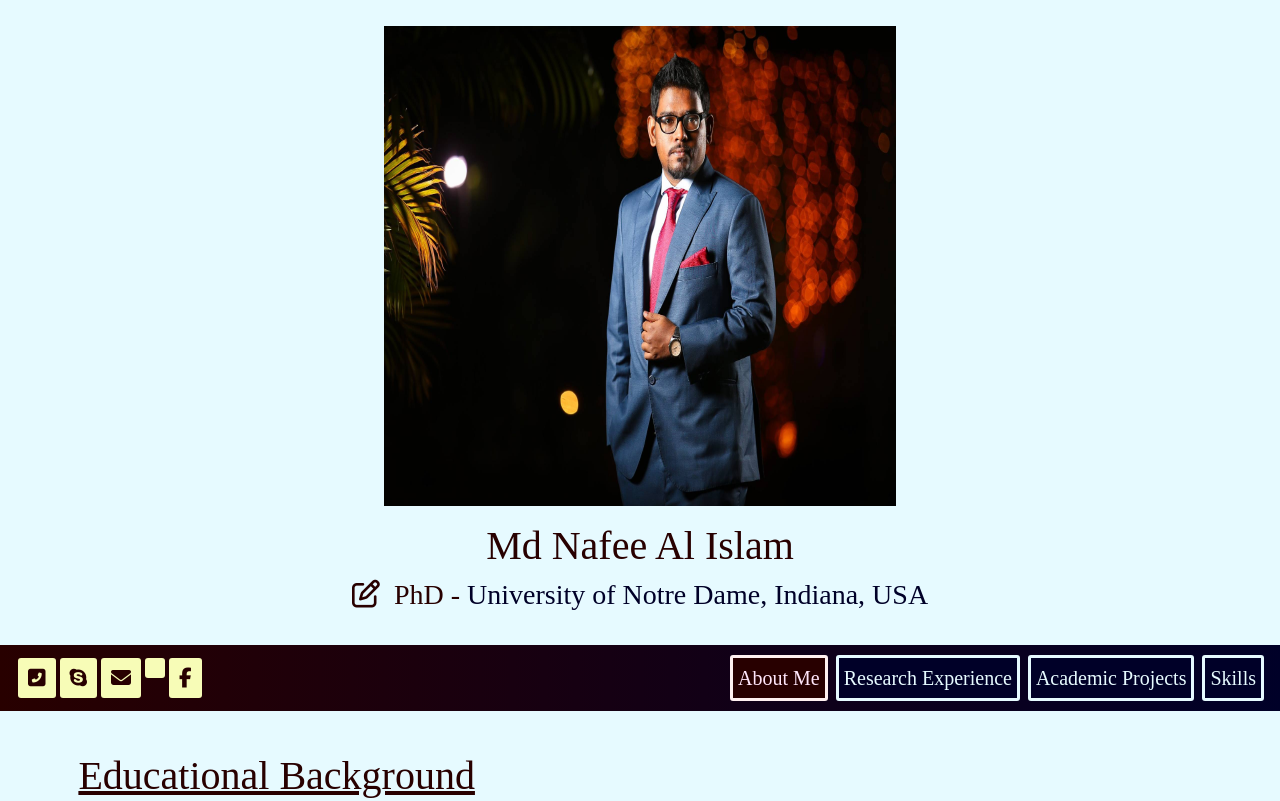
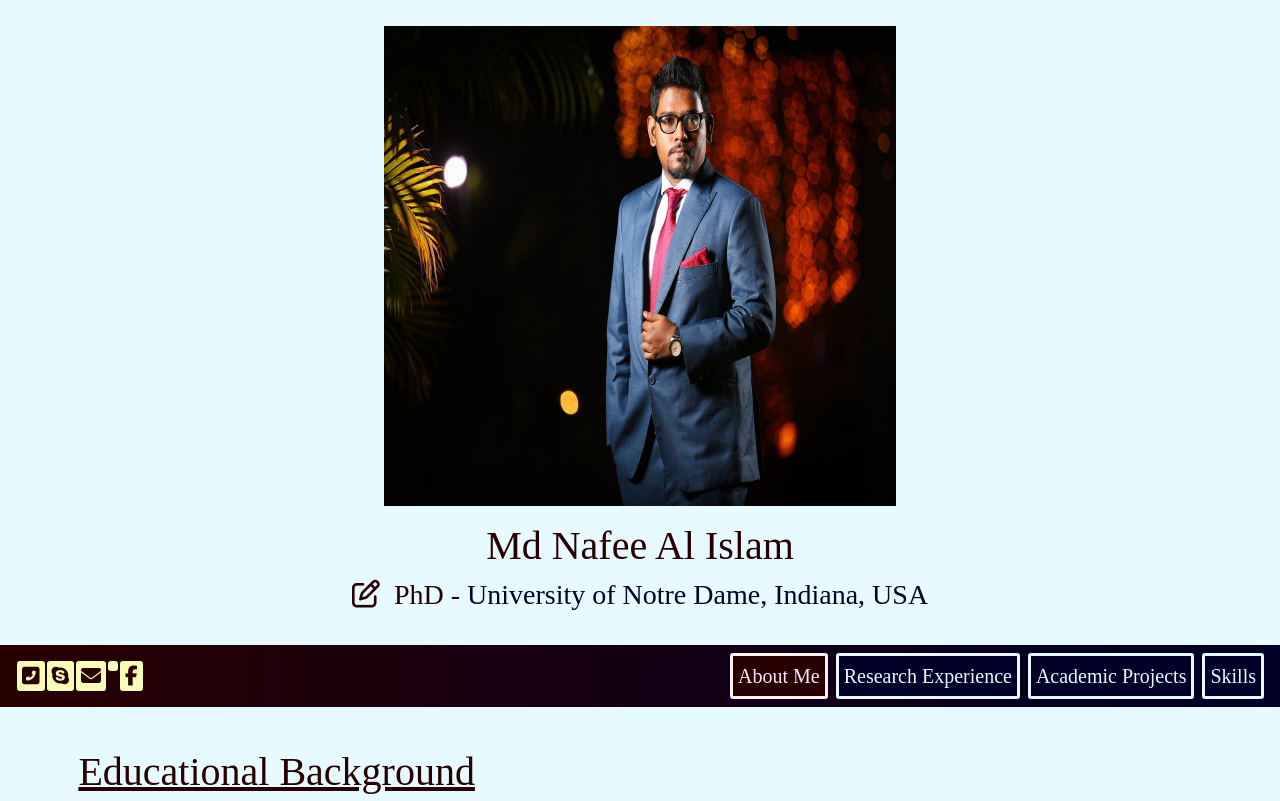
Before and after one commit to MSAKabir/mnaislam, a plain HTML site: page index.html in a window 1280 px wide. Shown: the top 801 px of the page. Drawn offline with nearby package versions, Linux system fonts and the light colour scheme.

Commit message:
Add files via upload

```diff
--- a/index.html
+++ b/index.html
@@ -163,7 +163,11 @@ h6 {
 
 }
 
+#links a{
 
+        margin: 3px 1px;
+        padding: 5px 5px;
+}
 
 
 </style>
```
Also changed, not shown: project.html (+4 -0 lines), research.html (+4 -0 lines), skill.html (+4 -0 lines).
